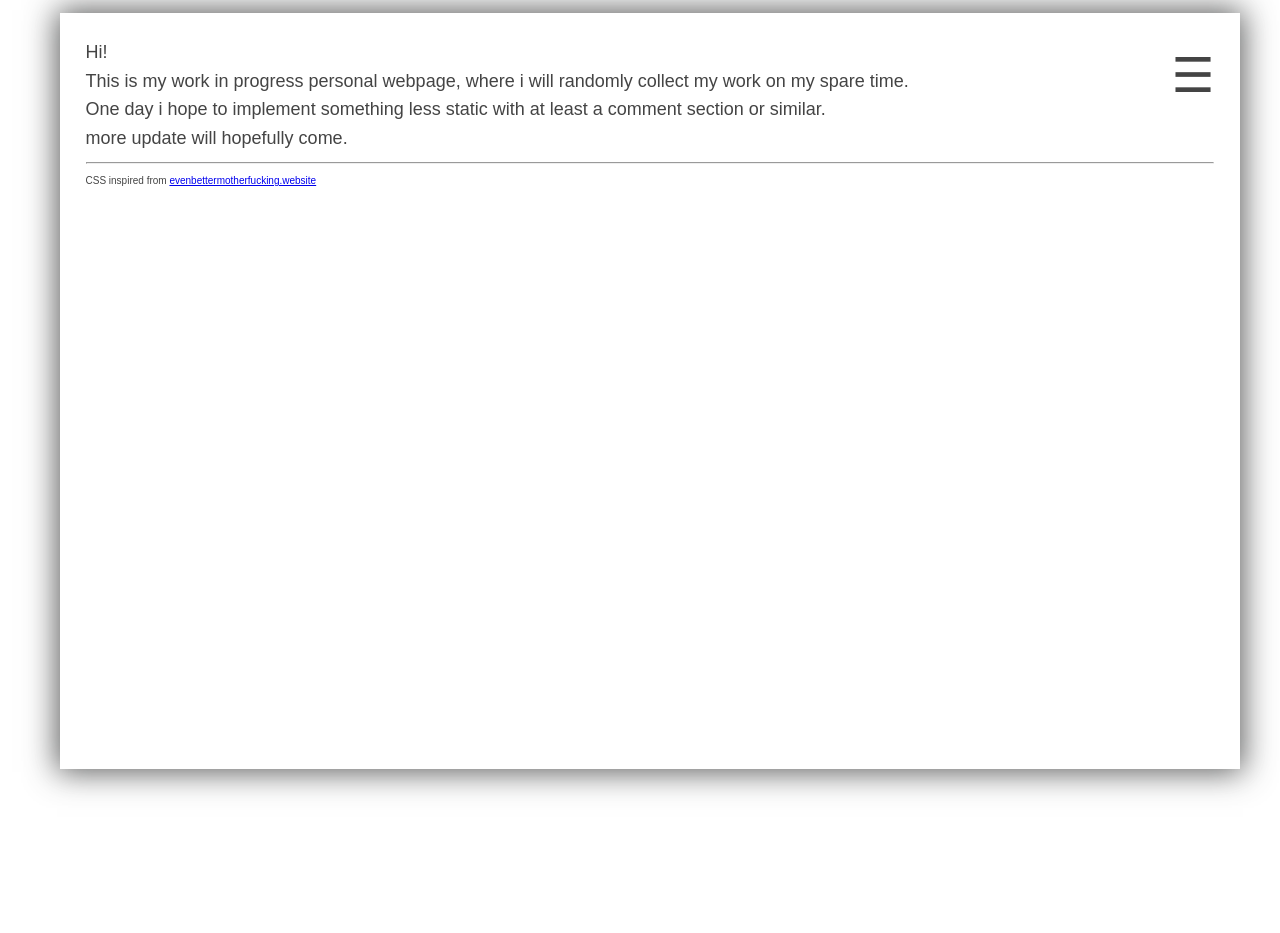
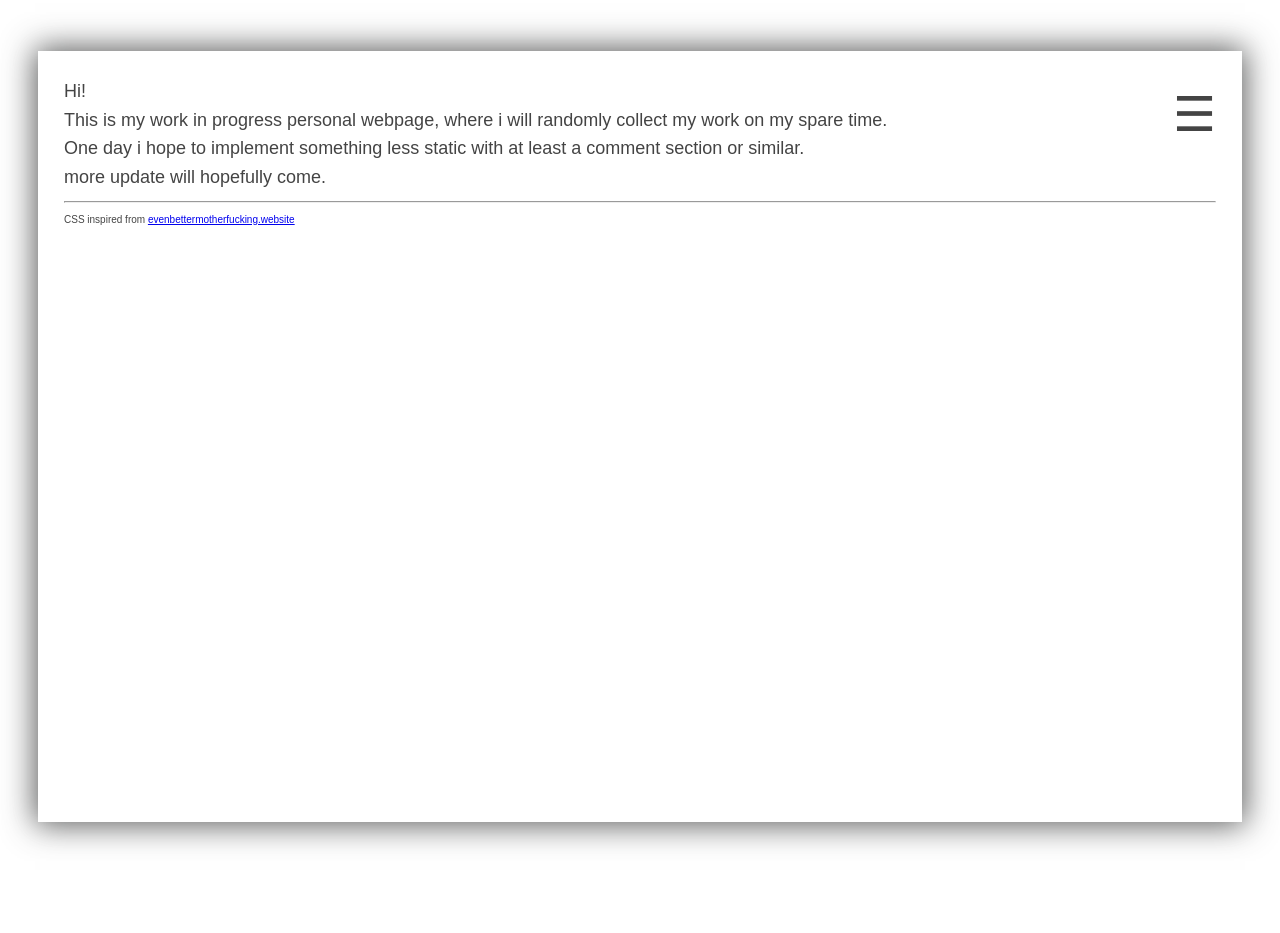
Before and after one commit to MauroMombelli/mauromombelli.github.io, a Jekyll site: the page built from index.md, in a window 1280 px wide. Built offline with Jekyll 4.4.1, drawn with Linux system fonts in a browser that asks for light colours; before the commit the page ends 908 px from its top, so only the background shows below that.

Commit message:
Update main.css

```diff
--- a/css/main.css
+++ b/css/main.css
@@ -1,11 +1,10 @@
 body{
-	margin:1%;
-	width:98%;
 	min-height:98%;
 	line-height:1.6;
 	font-size:18px;
 	color:#444;
-	padding:0 10px;
+	padding:0;
+	margin:0;
 	font-family: 'Arimo', sans-serif;
 }
 
@@ -20,12 +19,15 @@ small{
 
 #paginone{
 	width: 90%;
+	margin-top: 4%;
 	margin-left: 3%;
 	padding: 2%;
 	position: relative;
+
 	-webkit-box-shadow: 0px 0px 30px 3px rgba(49, 50, 50, 0.8);
 	-moz-box-shadow:    0px 0px 30px 3px rgba(49, 50, 50, 0.8);
 	box-shadow:         0px 0px 30px 3px rgba(49, 50, 50, 0.8);
+
 	min-height:80%;
 }
 
```
Lines whose indentation alone changed are shown as unchanged.
